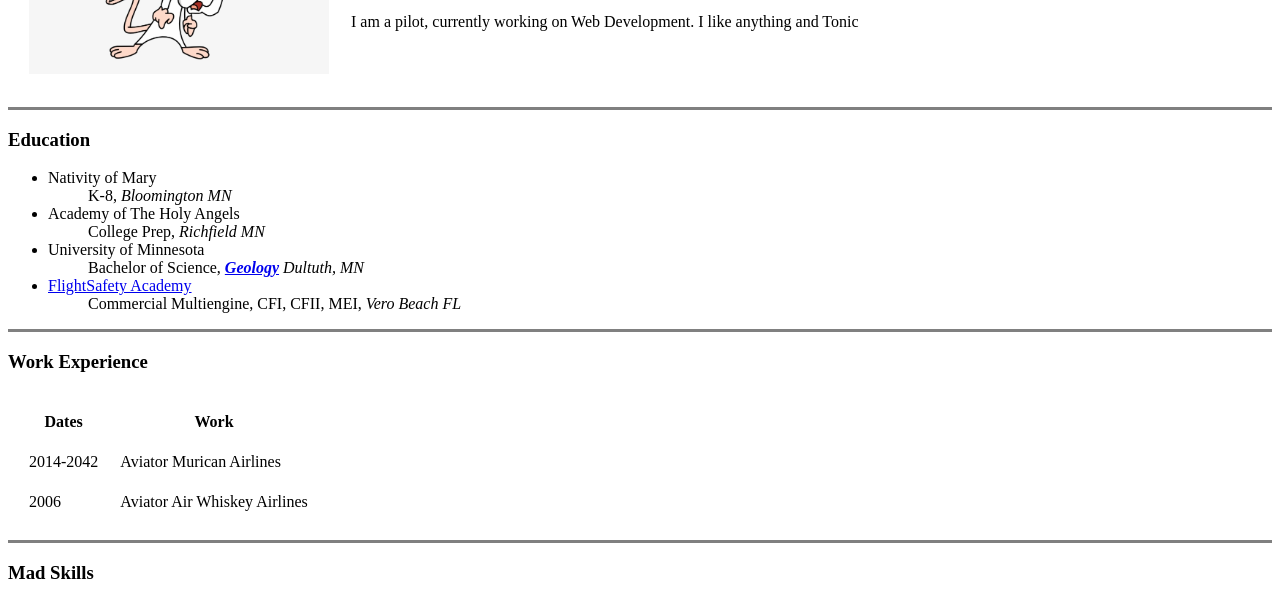
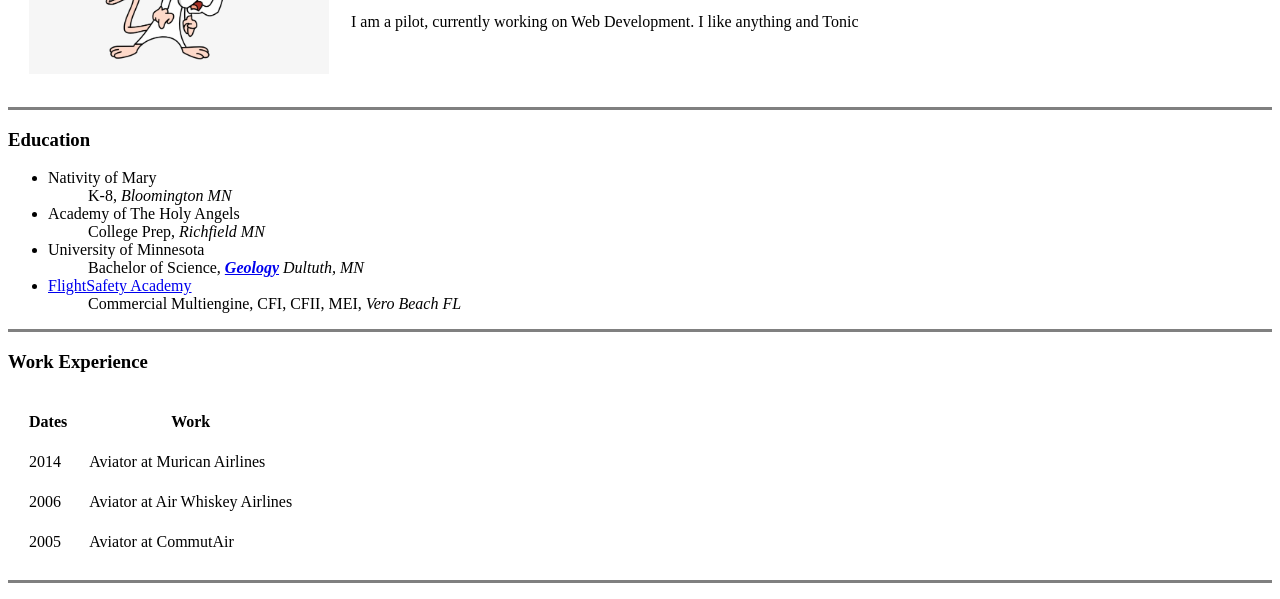
Before and after one commit to pinsky422/cv, a plain HTML site: page index.html in a window 1280 px wide. Shown: the part 161-760 px from the top of the page. Drawn offline with Linux system fonts and the light colour scheme.

Commit message:
Update index.html

```diff
--- a/index.html
+++ b/index.html
@@ -55,13 +55,17 @@
 
     </tfoot>
     <tr>
-      <td>2014-2042</td>
-      <td>Aviator Murican Airlines</td>
+      <td>2014</td>
+      <td>Aviator at Murican Airlines</td>
       <td> </td>
     </tr>
     <tr>
       <td>2006</td>
-      <td>Aviator Air Whiskey Airlines</td>
+      <td>Aviator at Air Whiskey Airlines</td>
+    </tr>
+    <tr>
+      <td>2005</td>
+      <td>Aviator at CommutAir</td>
     </tr>
   </table>
   <hr size=3 noshade>
```
